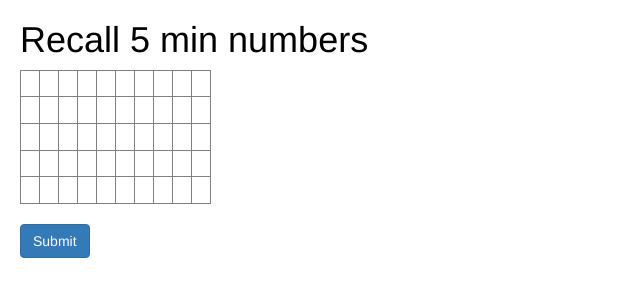
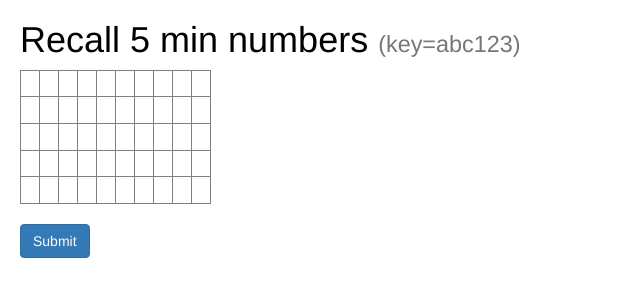
Before and after one commit to Penlect/total-recall, a Flask app: page /numbers in a window 1280 px wide. Shown: the top 300 px of the page, without its empty margins (0-640 px from the left). Run offline with Flask 2, Linux system fonts and the light colour scheme; some libraries are stand-ins or nearby versions.

Commit message:
Added simple key logic and computed nr correct/wrong/none recalled.

```diff
--- a/main.py
+++ b/main.py
@@ -2,20 +2,38 @@
 from flask import Flask, render_template, request, jsonify
 
 from random import randint
+from pprint import pprint
 
 app = Flask(__name__)
 
 @app.route('/numbers')
 def numbers():
-    return render_template('numbers.html', nr_rows=5, nr_cols=10)
+    key = 'abc123'
+    data = [str(randint(0, 9)) for _ in range(5*10)]
+    with open(f'database/{key}.txt', 'w') as file:
+        file.write(';'.join(data))
+    return render_template('numbers.html', nr_rows=5, nr_cols=10, key=key)
+
+
+def _arbeiter(key, dictionary):
+    pass
+
 
 @app.route('/arbeiter', methods=['POST'])
 def arbeiter():
     if request.method == 'POST':
-
         d = dict(request.form)
-        for key in d:
-            d[key] = bool(randint(0, 1))
-        return jsonify(d)
+        resp = dict()
+        key = 'abc123'
+        with open(f'database/{key}.txt', 'r') as file:
+            data = file.read().split(';')
+            for key in d:
+                id_ = int(key.split('_')[-1].strip())
+                if d[key][0].strip():
+                    resp[key] = data[id_] == d[key][0]
+                else:
+                    resp[key] = None
+        app.logger.info(resp)
+        return jsonify(resp)
     else:
         print('Wrong method!')
--- a/templates/numbers.html
+++ b/templates/numbers.html
@@ -33,7 +33,7 @@ margin-bottom: 20px;
 
 {% block body %}
 
-    <h1>Recall 5 min numbers</h1>
+    <h1>Recall 5 min numbers <small>(key={{ key }})</small></h1>
     <form action="{{ url_for('arbeiter') }}" method="post">
         <fieldset>
         <table border="1px" id="recall_table">
@@ -48,6 +48,8 @@ margin-bottom: 20px;
         <button type="submit" class="btn btn-primary">Submit</button>
         </fieldset>
     </form>
+
+	<p id="result"></p>
 
 {% endblock %}
 
@@ -68,19 +70,31 @@ $(document).ready(function(){
 	   keydownHandler(event, grid);
    });
 
-   var $form = $('form');
-   $form.submit(function(){
+   $('form').submit(function(){
       $.post($(this).attr('action'), $(this).serialize(), function(response){
             console.log(response);
-            for (var x in response){
-                console.log(response[x]);
-                if(response[x]){
-                    $('#' + x).css('background-color', 'lime');
+
+			var recall_correct = 0;
+			var recall_wrong = 0;
+			var recall_none = 0;
+
+            for (var recall_cell_id in response){
+                if(response[recall_cell_id] == true){
+                    $('#' + recall_cell_id).css('background-color', 'lime');
+					recall_correct++;
                 }
-                else{
-                    $('#' + x).css('background-color', '#ff0033');
+                else if(response[recall_cell_id] == false){
+                    $('#' + recall_cell_id).css('background-color', '#ff0022');
+					recall_wrong++;
                 }
+				else if(response[recall_cell_id] == null){
+					recall_none++;
+				}
+				else{
+					console.log('Got unexpected response: ' + response[recall_cell_id]);
+				}
             }
+			$("#result").text(recall_correct + ', ' + recall_wrong + ', ' + recall_none);
       }, 'json');
       $('fieldset').prop('disabled', true);
       return false;
```
